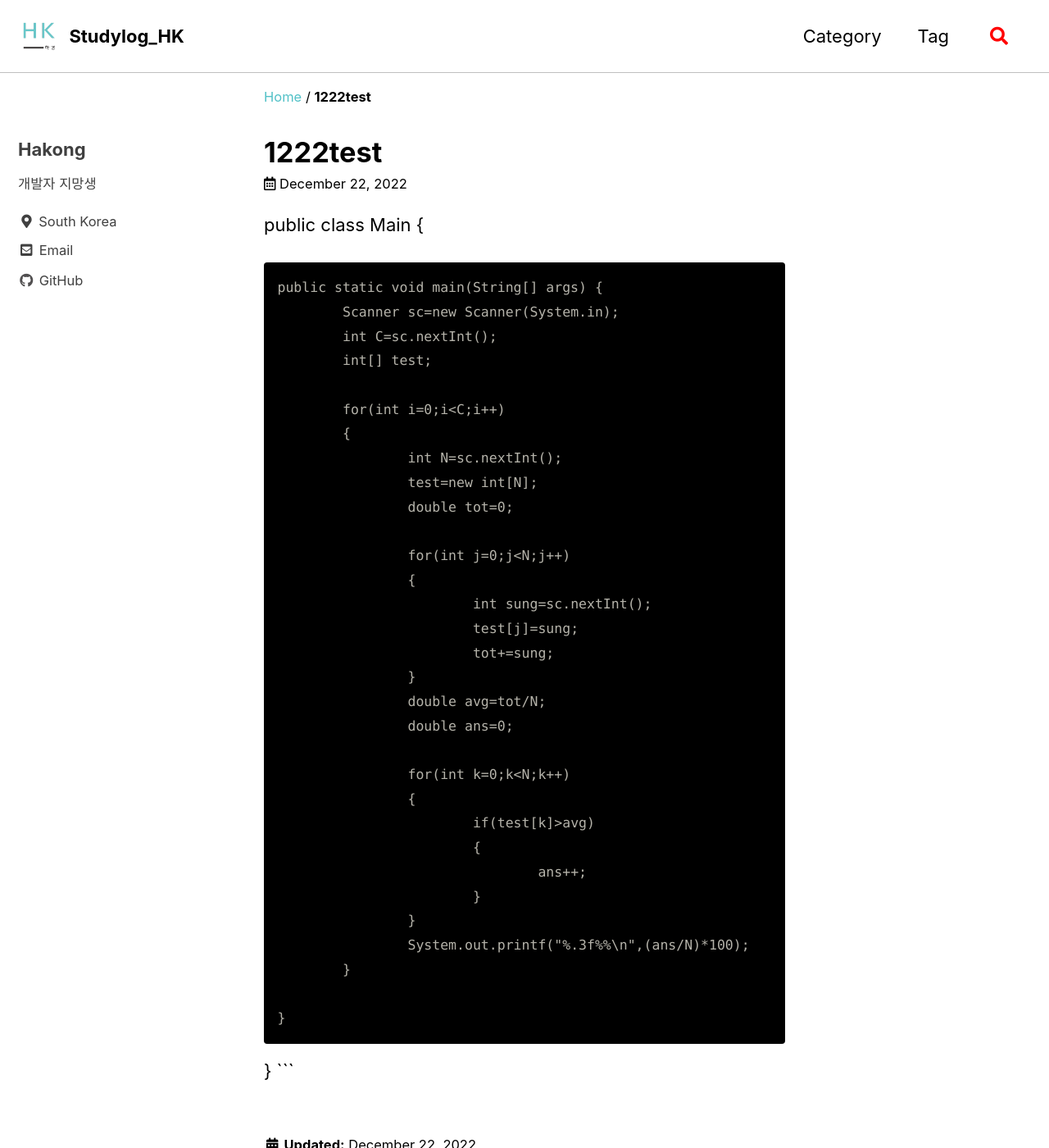
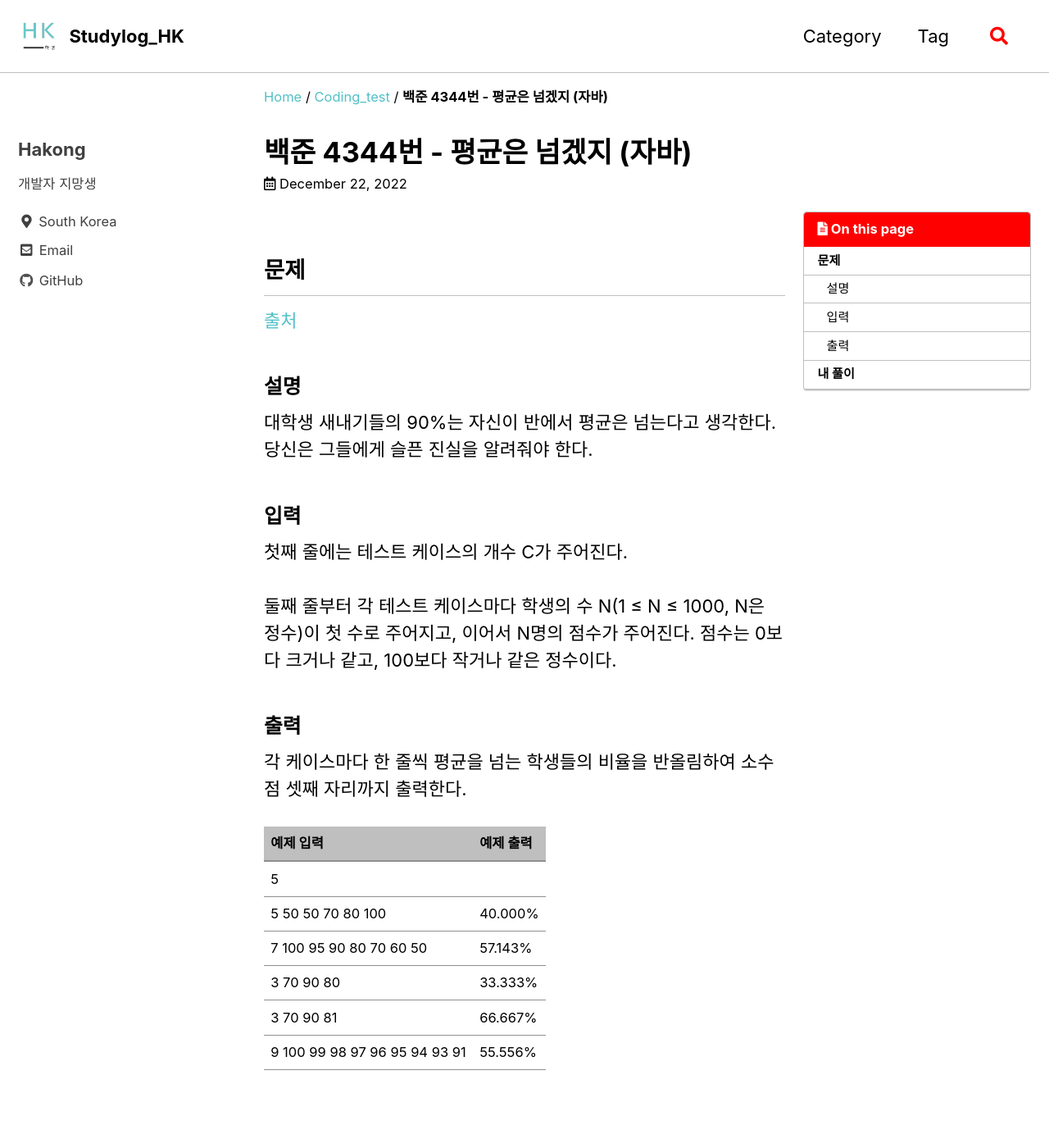
Before and after one commit to xxxjoyxxx/xxxjoyxxx.github.io, a Jekyll site: the page built from _posts/2022-12-22-1222test.md, in a window 1280 px wide and 1400 px high. Shown: the whole window at 82% size. Built offline with Jekyll 4.4.1, drawn with Linux system fonts in a browser that asks for light colours; cached includes are drawn as plain includes; some web fonts are replaced; some of the changed text lies outside the part shown.

Commit message:
Update 2022-12-22-1222test.md

````diff
--- a/_posts/2022-12-22-1222test.md
+++ b/_posts/2022-12-22-1222test.md
@@ -1,3 +1,40 @@
+---
+layout: single
+title: 백준 4344번 - 평균은 넘겠지 (자바)
+categories: Coding_Test
+tag: [JAVA, 백준]
+toc: true
+toc_sticky: true
+---
+
+## 문제
+[출처](https://www.acmicpc.net/problem/4344){:target="_blank"}
+### 설명
+대학생 새내기들의 90%는 자신이 반에서 평균은 넘는다고 생각한다. 당신은 그들에게 슬픈 진실을 알려줘야 한다.
+
+### 입력
+첫째 줄에는 테스트 케이스의 개수 C가 주어진다.
+<br/><br/>
+둘째 줄부터 각 테스트 케이스마다 학생의 수 N(1 ≤ N ≤ 1000, N은 정수)이 첫 수로 주어지고, 이어서 N명의 점수가 주어진다. 점수는 0보다 크거나 같고, 100보다 작거나 같은 정수이다.
+
+### 출력
+각 케이스마다 한 줄씩 평균을 넘는 학생들의 비율을 반올림하여 소수점 셋째 자리까지 출력한다.
+
+예제 입력|예제 출력
+---|---
+5|
+5 50 50 70 80 100|40.000%
+7 100 95 90 80 70 60 50|57.143%
+3 70 90 80|33.333%
+3 70 90 81|66.667%
+9 100 99 98 97 96 95 94 93 91|55.556%
+
+<br/>
+
+## 내 풀이
+```java
+import java.util.Scanner;
+
 public class Main {
 
 	public static void main(String[] args) {
````
